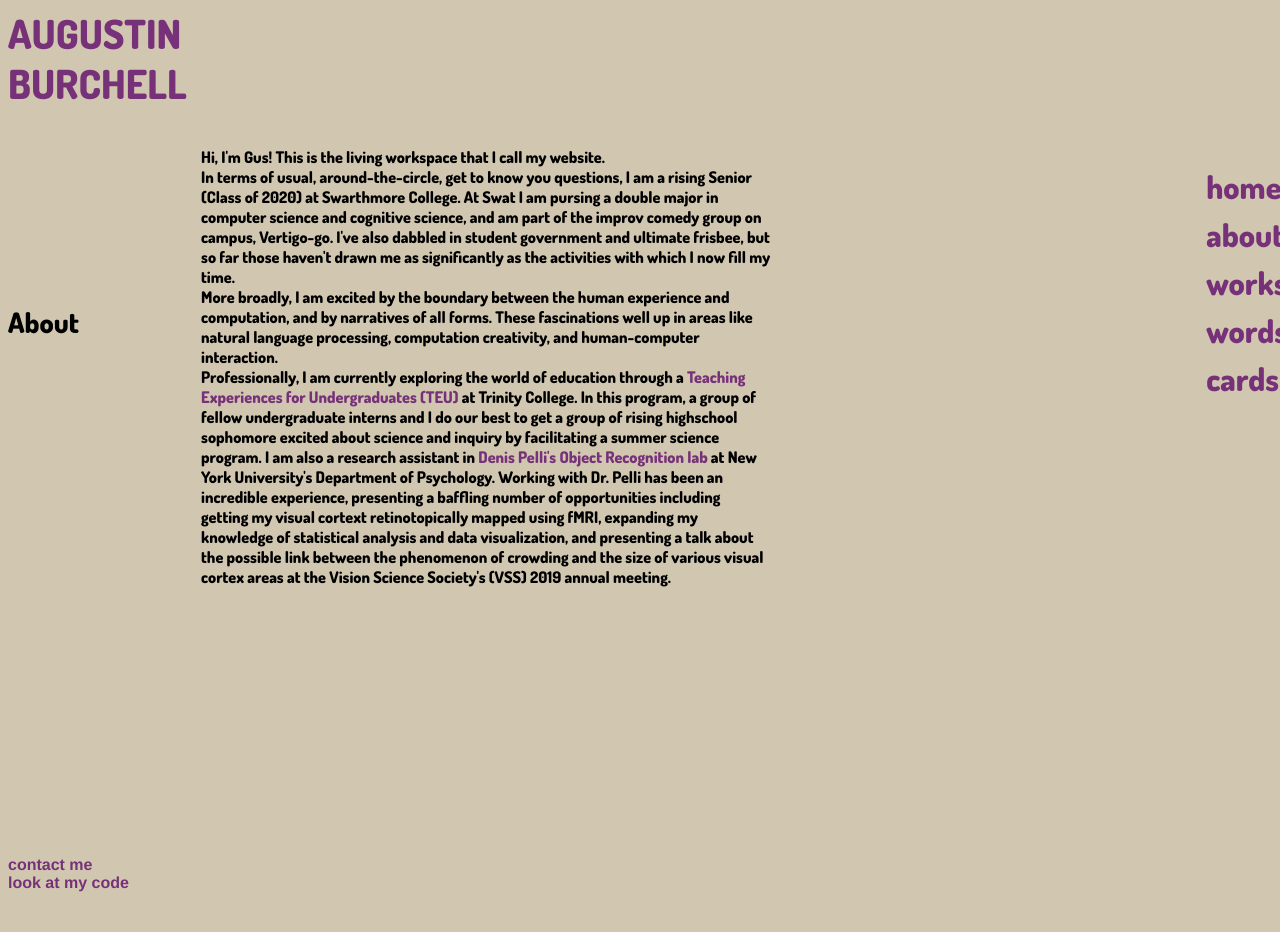
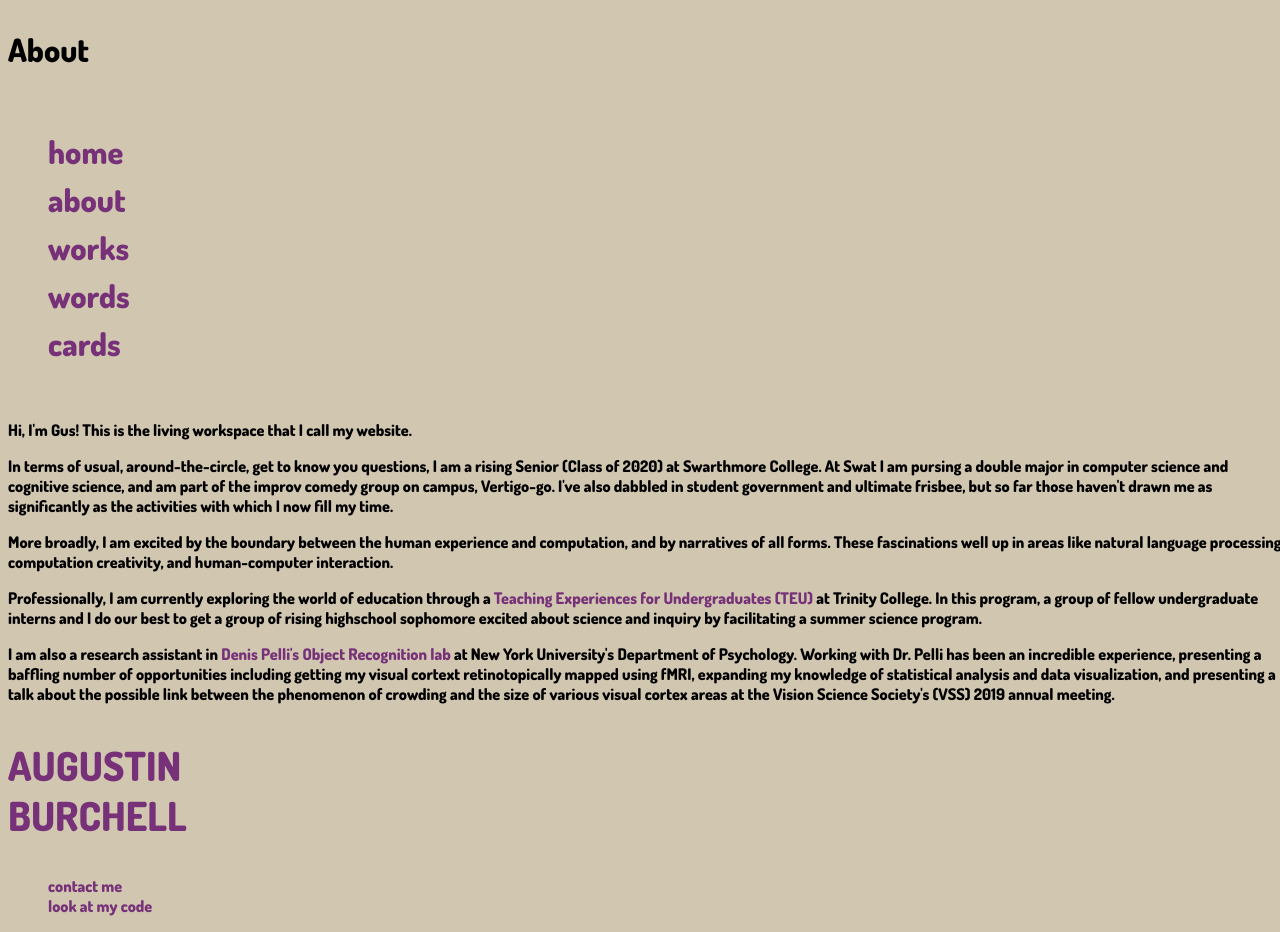
Before and after one commit to aburchell/aburchell.github.io, a Jekyll site: the page built from about/index.html, in a window 1280 px wide. Built offline with Jekyll 4.4.1, drawn with Linux system fonts in a browser that asks for light colours; before the commit the page ends 908 px from its top, so only the background shows below that.

Commit message:
Added paragraphs in about/index

```diff
--- a/about/index.html
+++ b/about/index.html
@@ -2,35 +2,36 @@
 layout: default
 title: About
 ---
+<p>
+Hi, I'm Gus! This is the living workspace that I call my website.
+</p>
 
-Hi, I'm Gus! This is the living workspace that I call my website.
-
-</br>
-
+<p>
 In terms of usual, around-the-circle, get to know you questions, I am a rising
 Senior (Class of 2020) at Swarthmore College. At Swat I am pursing a double
 major in computer science and cognitive science, and am part of the improv
 comedy group on campus, Vertigo-go. I've also dabbled in student government
 and ultimate frisbee, but so far those haven't drawn me as significantly as
 the activities with which I now fill my time.
+</p>
 
-</br>
-
+<p>
 More broadly, I am excited by the boundary between the human experience and
 computation, and by narratives of all forms. These fascinations well up in
 areas like natural language processing, computation creativity, and
 human-computer interaction.
+</p>
 
-</br>
-
+<p>
 Professionally, I am currently exploring the world of education through a
 <a href="https://teu.vassar.edu/science/">
   Teaching Experiences for Undergraduates (TEU) </a>
 at Trinity College. In this program, a group of fellow undergraduate interns
 and I do our best to get a group of rising highschool sophomore excited about
 science and inquiry by facilitating a summer science program.
+</p>
 
-
+<p>
 I am also a research assistant in
 <a href="https://psych.nyu.edu/pelli/">Denis Pelli's Object Recognition lab</a>
 at New York University's Department of Psychology. Working with Dr. Pelli has
@@ -41,3 +42,4 @@ my knowledge of statistical analysis and data visualization, and presenting a
   talk about the possible link between the phenomenon of crowding and the size of
   various visual cortex areas </a>
 at the Vision Science Society's (VSS) 2019 annual meeting.
+</p>
--- a/css/main.css
+++ b/css/main.css
@@ -30,51 +30,7 @@ body {
     font-size: 2.5em;
     text-align: justify;
 }
-
-@media (min-width: 500px) {
-    .wrapper {
-        display: grid;
-        grid-template-columns: repeat(6, 1fr);
-        grid-template-rows: repeat(6, 1fr);
-        justify-content: center;
-        z-index: -2;
-        grid-gap: 10px;
-        overflow: scroll;
-    }
-
-    .main-header {
-        grid-row: 1;
-        grid-column: 1;
-        z-index: 2;
-    }
-
-    .main-nav {
-        grid-row: 2/4;
-        grid-column: -1;
-        z-index: 2;
-
-    }
-
-    .page-header {
-        /*grid-area: pageHead;*/
-        grid-row: 3;
-        grid-column: 1;
-        z-index: 1;
-        align: right;
-        font-family: 'Dosis';
-        font-size: 1.75em;
-    }
-
-    .container {
-        /*grid-area: content; */
-        grid-row: 2/6;
-        grid-column: 2/5;
-        z-index: 0;
-    }
-
-    .main-footer {
-        grid-row: -1;
-        grid-column: 1;
+n: 1;
         z-index: 2;
         bottom:100%;
         text-align: justify;
```
